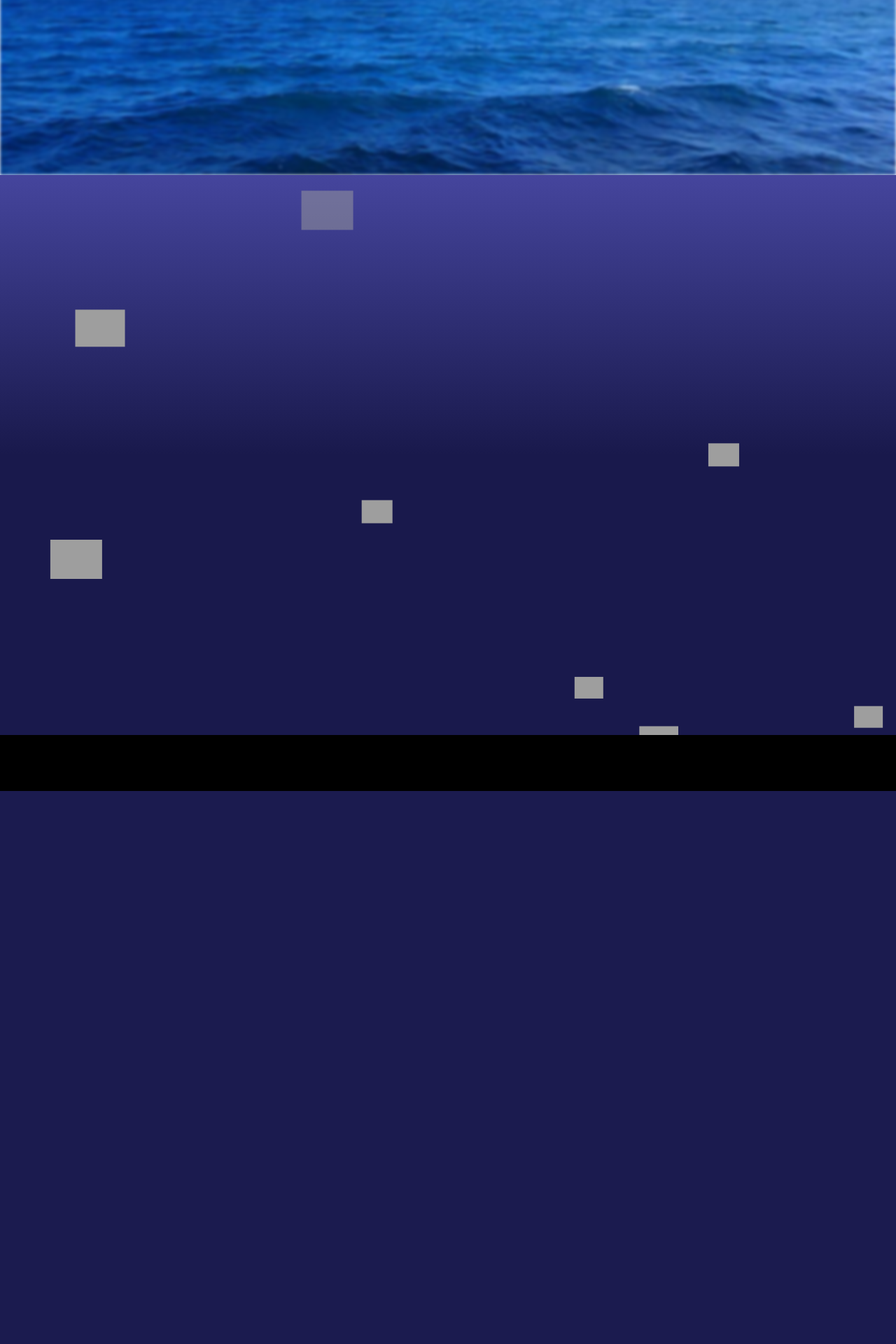
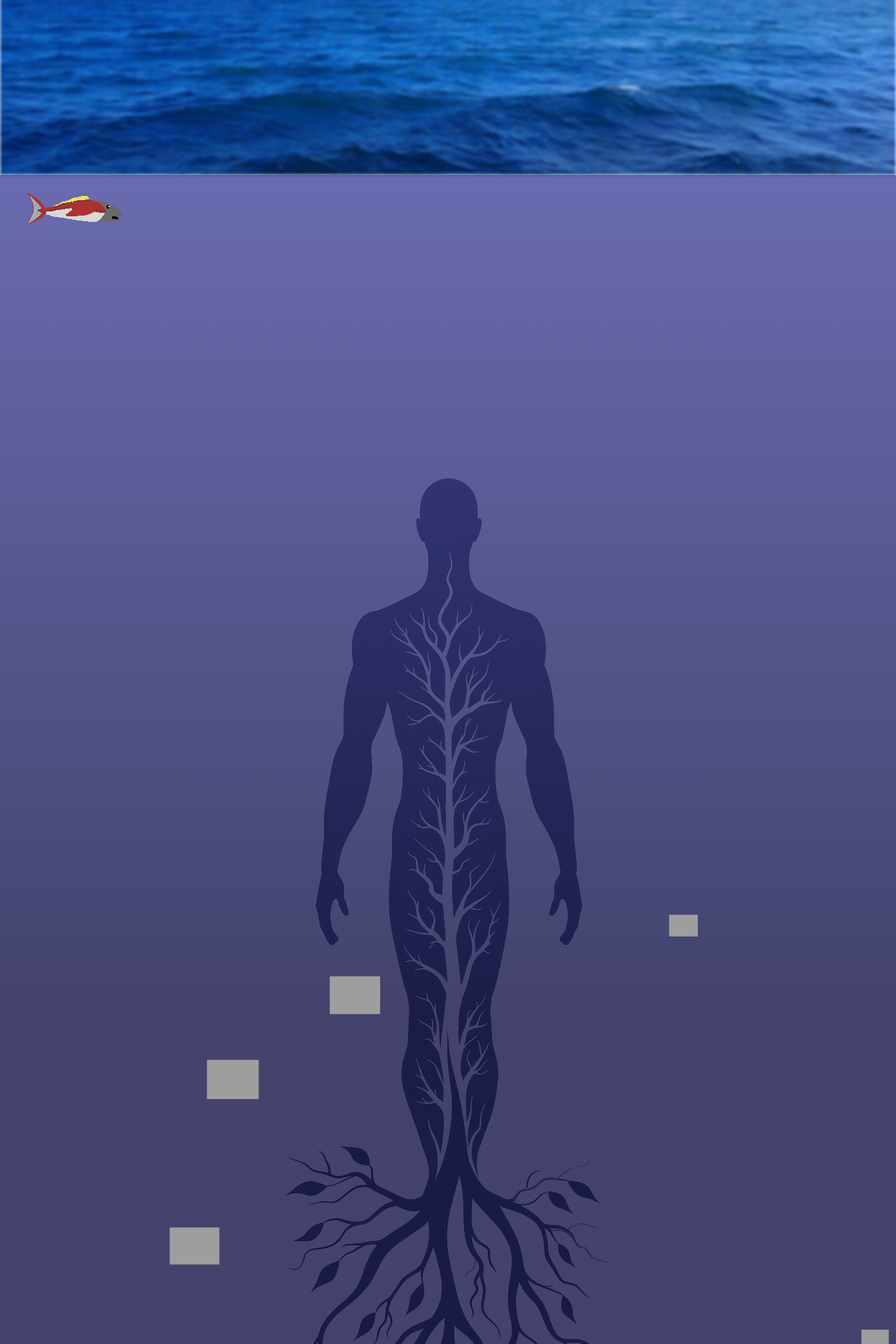
Before and after one commit to JumperBoost/NDI2024, a Symfony app: template templates/home.html.twig in a window 1280 px wide. Shown: the part 550-2470 px from the top of the page at 70% size. Before the commit the page ends 1680 px from the top, so only its background shows below. Run offline with Twig, Linux system fonts and the light colour scheme; the template is opened without the code that fills it, so the values that code supplies are empty; style sheets or scripts are compiled from the project's sources; some libraries are stand-ins or nearby versions; grey boxes are pictures that could not be loaded.

Commit message:
feat: implémentation corps humain below the sea

```diff
--- a/assets/js/bubble.js
+++ b/assets/js/bubble.js
@@ -34,7 +34,6 @@
 
             // Increment score and update display
             score++;
-            document.getElementById("score-counter").textContent = `Score: ${score}`;
         });
     }
 });
--- a/assets/js/water.js
+++ b/assets/js/water.js
@@ -66,7 +66,7 @@
 const canvas = document.querySelector('#canvas');
 const ctx = canvas.getContext('2d');
 const ripples = [];
-const container = document.getElementById("belowTheOcean");
+const container = document.getElementById("aboveTheOcean");
 const height = container.clientHeight;
 const width = container.clientWidth;
 
--- a/assets/styles/app.scss
+++ b/assets/styles/app.scss
@@ -5,9 +5,9 @@
     src: url("../font/Salty Ocean.ttf");
 }
 
-$backgroundSurface : #45459d;
-$backgroundFond : #19194c;
-$backgroundCarte : rgba(114, 200, 255, 0.82);
+$backgroundSurface : rgba(69, 69, 157, 0.8);
+$backgroundFond : rgba(25, 25, 76, 0.82);
+$backgroundCarte : rgba(0, 0, 0, 0.66);
 
 body{
     font-size: 18px;
@@ -20,7 +20,6 @@
     scroll-snap-type: y mandatory;
     scroll-behavior: smooth;
     scroll-padding-top: 10vh;
-    overflow-x: hidden;
 }
 
 header {
@@ -74,6 +73,7 @@
     background-size: cover;
     scroll-snap-align: start;
     scroll-snap-stop: always;
+    overflow: hidden;
 }
 
 #title {
@@ -124,16 +124,43 @@
 
 #belowTheOcean {
     position: relative;
-    min-height: 100vh;
+    min-height: 300vh;
     background: linear-gradient(to top, $backgroundFond 50%, $backgroundSurface 100%);
     scroll-snap-align: end;
     scroll-snap-stop: always;
-
 }
 
-.fish-card{
+.fish-container {
+    width: fit-content;
+}
+
+.fish-card {
+    background-image: url("../img/bg/fish.gif");
+    background-repeat: no-repeat;
+    visibility: visible;
+    width: fit-content;
+}
+
+.fish-card-body {
+    min-height: 100px;
+    min-width: 200px;
     border-radius: 50px;
     background: $backgroundCarte;
     width: fit-content;
     padding: 2vh 2vw;
+    visibility: hidden;
+    color: skyblue;
 }
+
+#groot {
+    position: absolute;
+    top: 0;
+    bottom: 0;
+    margin: auto;
+    left: 0;
+    right: 0;
+    z-index: -1;
+    background-image: url("../img/bg/groot.png");
+    background-repeat: no-repeat;
+    background-position: center center;
+}
--- a/assets/styles/bubble.scss
+++ b/assets/styles/bubble.scss
@@ -1,7 +1,7 @@
 #bubble-container {
   position: relative;
   width: 100%;
-  height: 100vh;
+  height: 300vh;
   overflow: hidden;
 }
 
@@ -9,7 +9,7 @@
   position: absolute;
   bottom: -150px; /* Start off screen */
   font-size: 2rem; /* Smaller bubbles */
-  animation: floatUp 6.9s linear infinite;
+  animation: floatUp 13s linear infinite;
   cursor: pointer;
   background-image: url('https://www.freepnglogos.com/uploads/bubbles/transparent-bubble-clip-art-creation-creatures-4.png');
   background-size: contain; /* Ensure the image covers the bubble area */
@@ -26,7 +26,7 @@
     opacity: 1;
   }
   100% {
-    transform: translate(0, -120vh) translateX(calc(-50vw + 100vw * var(--randomX)));
+    transform: translate(0, -320vh) translateX(calc(-50vw + 100vw * var(--randomX)));
     opacity: 0;
   }
 }
--- a/templates/fishTemplate.html.twig
+++ b/templates/fishTemplate.html.twig
@@ -1,8 +1,21 @@
-<div class="fish-container">
+<div class="fish-container" onclick="onClickFish()">
     <div class="fish-card">
-        <h3 class="fish-card-title">Fact One</h3>
         <div class="fish-card-body">
+            <h3 class="fish-card-title"></h3>
             This is a fish card body
         </div>
     </div>
+    <script>
+        const fishCard = document.getElementsByClassName("fish-card")[0];
+        const fishCardBody = document.getElementsByClassName("fish-card-body")[0];
+        function onClickFish() {
+            if (fishCard.style.visibility !== "hidden") {
+                fishCard.style.visibility = "hidden";
+                fishCardBody.style.visibility = "visible";
+            } else {
+                fishCard.style.visibility = "visible";
+                fishCardBody.style.visibility = "hidden";
+            }
+        }
+    </script>
 </div>
--- a/templates/home.html.twig
+++ b/templates/home.html.twig
@@ -15,12 +15,12 @@
             </div>
         </div>
         <div id="wrapper"></div>
-
     </div>
 
     <div id="belowTheOcean" class="justify-content-center flex-column">
         <div id="bubble-container">
-
+            {{ include('fishTemplate.html.twig') }}
         </div>
+        <div id="groot"></div>
     </div>
 {% endblock %}
```
Also changed, not shown: assets/img/bg/fish.gif (added), assets/img/bg/groot.png (added).
